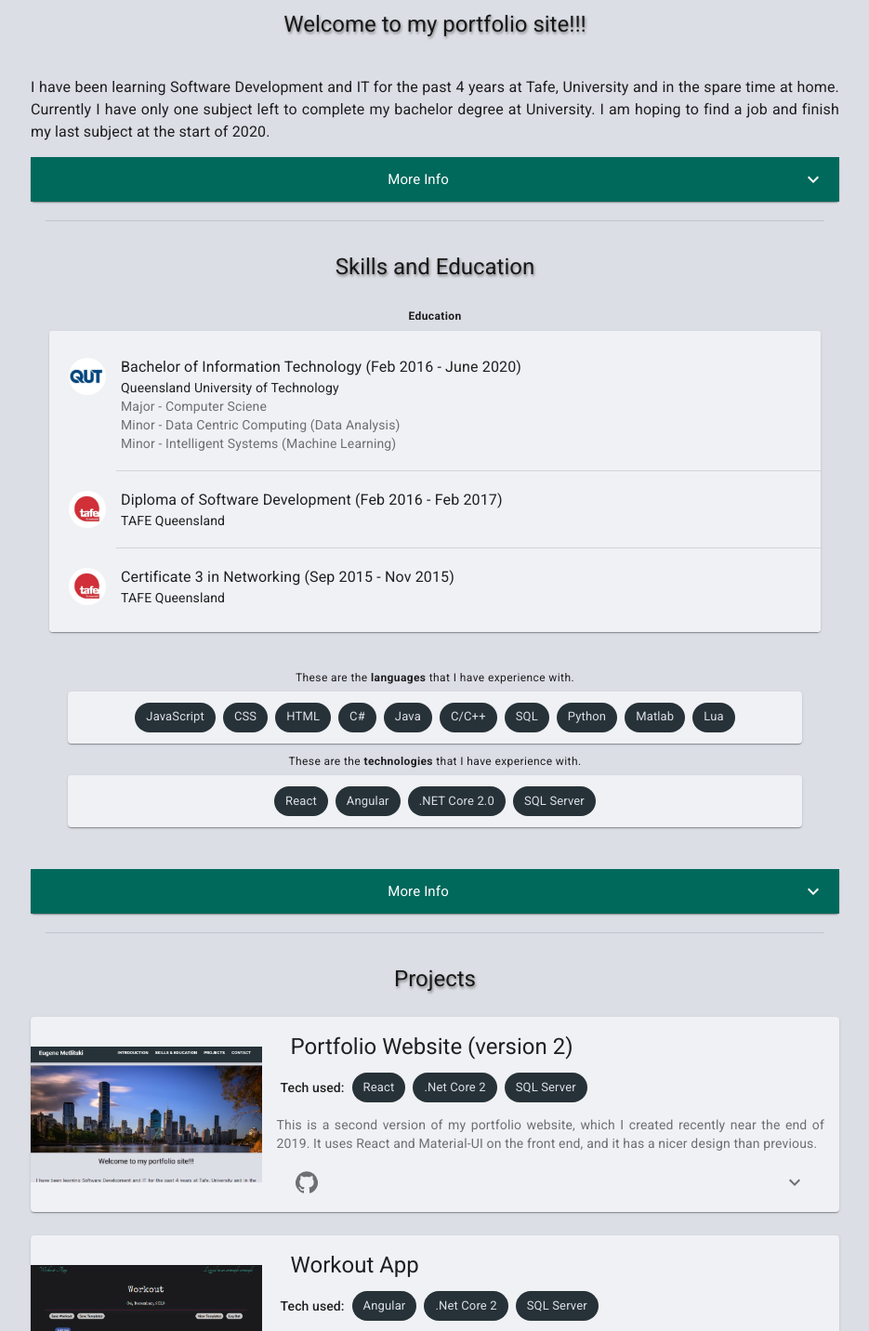
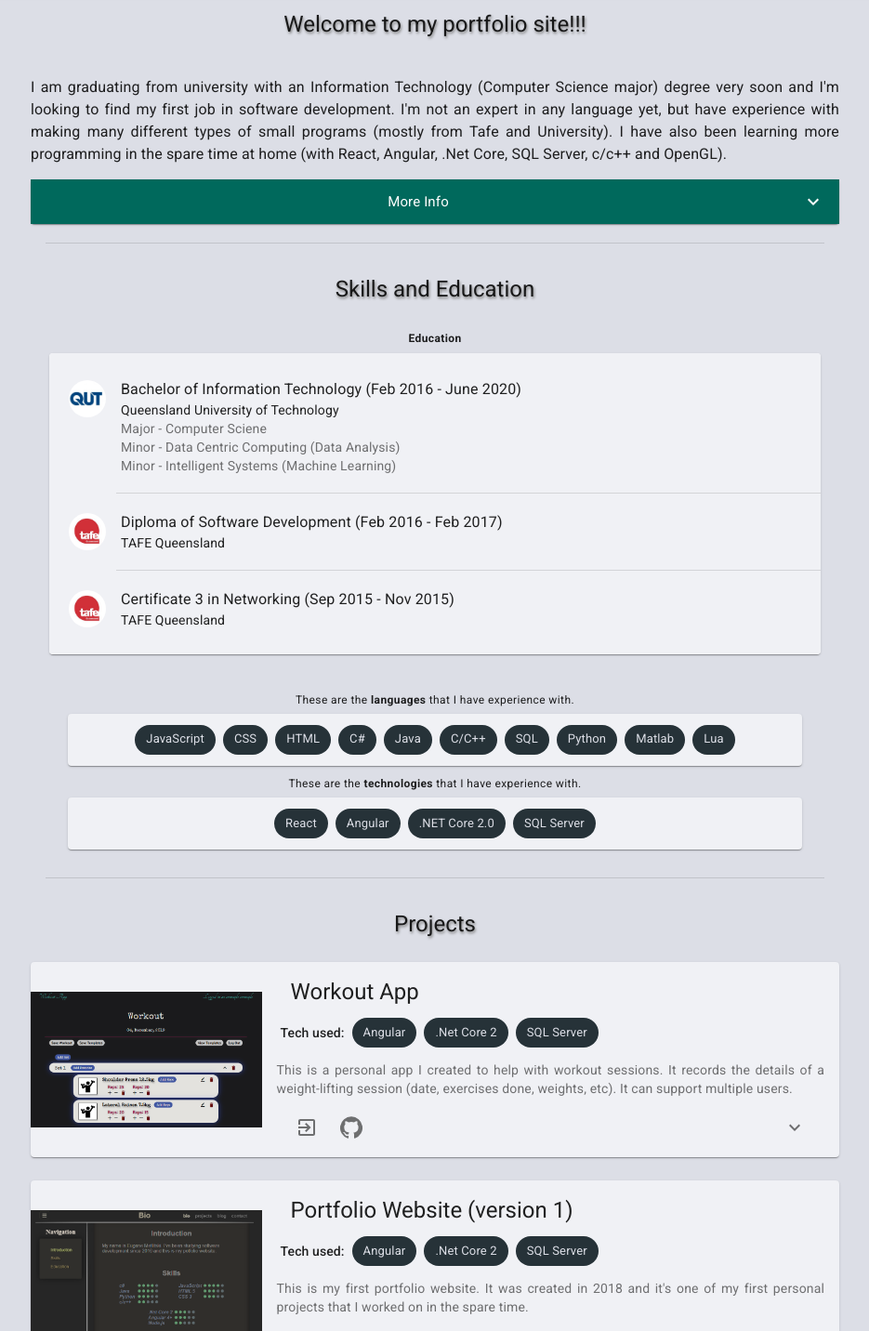
Before and after one commit to EugeneMetlitski/Portfolio-v2, a React (Create React App) app: page / in a window 1280 px wide. Shown: the part 378-1810 px from the top of the page at 93% size, without its empty margins (172-1107 px from the left). Built offline with nearby package versions, Linux system fonts and the light colour scheme.

Commit message:
Updated introduction text

```diff
--- a/src/components/sections/Introduction.js
+++ b/src/components/sections/Introduction.js
@@ -14,10 +14,12 @@ export default function Introduction() {
     <React.Fragment>
 
       <Typography variant="body1" gutterBottom>
-        I have been learning Software Development and IT for the past 4 years at
-        Tafe, University and in the spare time at home. Currently I have only one
-        subject left to complete my bachelor degree at University. I am hoping to
-        find a job and finish my last subject at the start of 2020.
+        I am graduating from university with an Information Technology (Computer
+        Science major) degree very soon and I'm looking to find my first job in
+        software development. I'm not an expert in any language yet, but have
+        experience with making many different types of small programs (mostly from
+        Tafe and University). I have also been learning more programming in the spare
+        time at home (with React, Angular, .Net Core, SQL Server, c/c++ and OpenGL).
       </Typography>
 
       {/* Expansion Pannel: Introduction */}
@@ -36,23 +38,30 @@ export default function Introduction() {
 
           <ExpansionPanelDetails className={classes.expansionPanelDetails}>
             <Typography>
-              Since discovering the world of IT 4 years ago, I've completed Certificate 3 in
-              Networking, Diploma of Software Development and almost finished Bachelor of
-              Information Technology degree with 1 subject left to complete next year. The
-              reason why I have 1 subject left to complete is because I've changed my second
-              major half way through the study from computationial science to 2 minors in
-              machine learning and datacentric computing, and this added a few subject to the
-              degree. Another reason is that during some semestors I undertook 3 subjects per
-              semester and during other semesters I undertook 4 subject per semester (Also
-              having done Diploma in Tafe gave credits for some subjects and I had to do less
-              subjects in the degree because of that).<br /><br />
-              I was born in Russia and have lived in Australia since the age of 12 (I'm 31 years old now),
-              therefore I'm fluent in English language. <br /><br />
-              I enjoy developing software and writing code whether it is to make a website
-              (front-end and/or back-end) mobile app, video-game, do some data analysis, machine learning
-              or write a program in low level c/c++ code. I'm not an expert in any language yet, but have
-              some experience with making many different types of small programs (mostly from Tafe
-              and University).
+              I enjoy many different types of programming, whether it's to make a web or
+              mobile app (front-end and back-end), write low level code for a robot or
+              embedded systems, write high performance and milti-threaded programs, do
+              machine learning, data analysis and make video games.
+              <br /><br />
+              Most of the Software Development skills I've learned are through
+              education. I'm not an expert in any language or technology,
+              but I feel comfortable to get up and running with a React/Angular
+              project, C#/Java project, data analysis and machine learning project
+              in python or matlab, and with a c/c++ project.
+              <br /><br />
+              At University I learned the fundementals of Computer Science, low
+              level programming in C, high performance and multi-threaded
+              programming, operating-system programming, machine-learning,
+              robot vision and movement programming, data-analysis, project
+              management and other Software Development related topics.
+              <br /><br />
+              Diploma in Software Development taught me about the front and
+              back-end development in C#, Java and HTML/CSS/JS. It had
+              also taught me about the Software Development Lifecycles and how
+              to gather project requirements from clients.
+              <br /><br />
+              In the spare time I learned more about HTML, CSS, JavaScript,
+              Angular, React, .Net Core, C/C++ and OpenGL.
             </Typography>
           </ExpansionPanelDetails>
         </ExpansionPanel>
--- a/src/components/sections/NavBar.js
+++ b/src/components/sections/NavBar.js
@@ -124,6 +124,7 @@ const useStyles = makeStyles(theme => ({
     paddingLeft: '30px',
     paddingRight: '30px',
     maxWidth: '950px',
+    minHeight: '64px',
     position: 'relative',
     left: '50%',
     transform: 'translate(-50%, 0)',
--- a/src/components/sections/Projects.js
+++ b/src/components/sections/Projects.js
@@ -16,34 +16,6 @@ export default function Projects() {
       <SectionTitle title="Projects" />
 
       <Project
-        title="Portfolio Website (version 2)"
-        image={ImgPortfolioV2}
-        imageTitle="Portfolio Project v2"
-        technologies={['React', '.Net Core 2', 'SQL Server']}
-        github='https://github.com/EugeneMetlitski/Portfolio-v2'
-        introduction={`
-          This is a second version of my portfolio website, which I created
-          recently near the end of 2019. It uses React and Material-UI on
-          the front end, and it has a nicer design than previous.
-        `}
-        paddingTop='59%'
-      >
-        <Typography paragraph>
-          The source code for the front-end portion of this application is
-          in my public GitHub repository.
-        </Typography>
-        <Typography paragraph>
-          The back-end is the same as the back-end for version 1 of my
-          portfolio site. It is created with .Net Core 2. It uses SQL
-          Server as the database to store any messages sent through the
-          "Contact" section.
-        </Typography>
-        <Typography>
-          This website and the database are hosted in Azure.
-        </Typography>
-      </Project>
-
-      <Project
         title="Workout App"
         image={ImgWorkoutApp}
         imageTitle="Workout App"
@@ -60,8 +32,8 @@ export default function Projects() {
         <Typography paragraph>
           The instructions on how to use the app can be found on the GitHub page for
           this app (GitHub repo for the front-end portion of the app). Feel free to
-          browse through instructions and source code on GitHub and feel free to use
-          the app itself.
+          browse through instructions and source code on GitHub and to use the app
+          itself.
         </Typography>
         <Typography paragraph>
           This is a web app that connects to the same back-end api that
@@ -75,8 +47,8 @@ export default function Projects() {
         </Typography>
         <Typography paragraph>
           The back-end is written in .Net Core 2. The source code for the back-end
-          is in my private repository for security. I can show and/or discuss the
-          back-end if requested.
+          is in my private repository for security and I can show/discuss it upon
+          requested.
         </Typography>
       </Project>
 
@@ -113,6 +85,33 @@ export default function Projects() {
         </Typography>
       </Project>
 
+      <Project
+        title="Portfolio Website (version 2)"
+        image={ImgPortfolioV2}
+        imageTitle="Portfolio Project v2"
+        technologies={['React', '.Net Core 2', 'SQL Server']}
+        github='https://github.com/EugeneMetlitski/Portfolio-v2'
+        introduction={`
+          This is a second version of my portfolio website, which I created
+          recently near the end of 2019. It uses React and Material-UI on
+          the front end, and it has a nicer design than previous.
+        `}
+        paddingTop='59%'
+      >
+        <Typography paragraph>
+          The source code for the front-end portion of this application is
+          in my public GitHub repository.
+        </Typography>
+        <Typography paragraph>
+          The back-end is the same as the back-end for version 1 of my
+          portfolio site. It is created with .Net Core 2. It uses SQL
+          Server as the database to store any messages sent through the
+          "Contact" section.
+        </Typography>
+        <Typography>
+          This website and the database are hosted in Azure.
+        </Typography>
+      </Project>
 
       {/* <Project
         title="Platformer Game"
--- a/src/components/sections/SkillsAndEducation.js
+++ b/src/components/sections/SkillsAndEducation.js
@@ -2,10 +2,6 @@ import React from 'react';
 import { makeStyles } from '@material-ui/core/styles';
 import Typography from '@material-ui/core/Typography';
 import Divider from '@material-ui/core/Divider';
-import ExpansionPanel from '@material-ui/core/ExpansionPanel';
-import ExpansionPanelSummary from '@material-ui/core/ExpansionPanelSummary';
-import ExpansionPanelDetails from '@material-ui/core/ExpansionPanelDetails';
-import ExpandMoreIcon from '@material-ui/icons/ExpandMore';
 import Chip from '@material-ui/core/Chip';
 import Paper from '@material-ui/core/Paper';
 import List from '@material-ui/core/List';
@@ -133,45 +129,6 @@ export default function SkillsAndEducation() {
         {/* <Chip className={classes.chip} label="Web Assembly" /> */}
       </Paper>
 
-
-      {/* Expansion Pannel */}
-      <br />
-      <div className={classes.expansionPanelContainer}>
-        <ExpansionPanel>
-          <ExpansionPanelSummary className={classes.expansionPanelSummary}
-            expandIcon={<ExpandMoreIcon className={classes.expansionButton} />}
-            aria-controls="panel1a-content"
-            id="panel1a-header"
-          >
-            <Typography className={classes.expansionPanelHeading}>
-              More Info
-            </Typography>
-          </ExpansionPanelSummary>
-          <ExpansionPanelDetails className={classes.expansionPanelDetails}>
-            <Typography>
-              Most of the Software Development skills I've learned are through
-              education. I'm not an expert in any language or technology,
-              but I feel comfortable to get up and running with a React/Angular
-              project, C#/Java project, data analysis and machine learning in
-              python or matlab, and with a c/c++ project.
-              <br /><br />
-              At University I learned the fundementals of Computer Science, low
-              level programming in C, high performance and multi-threaded
-              programming, operating-system programming, machine-learning,
-              robot vision and movement programming, data-analysis, project
-              management and other Software Development related topics.
-              <br /><br />
-              Diploma in Software Development taught me about the front and
-              back-end development in C#, Java and HTML/CSS/JS. It had
-              also taught me about the Software Development Lifecycles.
-              <br /><br />
-              In the spare time I learned more about HTML, CSS, JavaScript,
-              Angular, React, .Net Core, C/C++ and OpenGL.
-            </Typography>
-          </ExpansionPanelDetails>
-        </ExpansionPanel>
-      </div>
-
     </React.Fragment>
   );
 }
```
